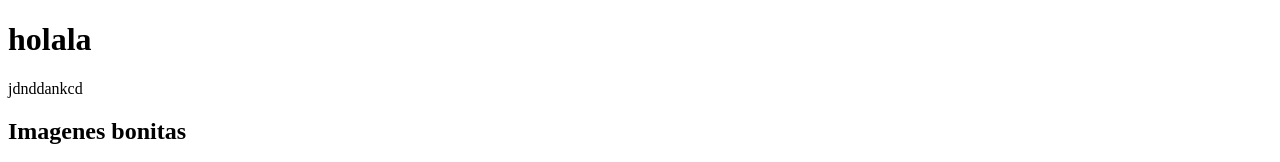
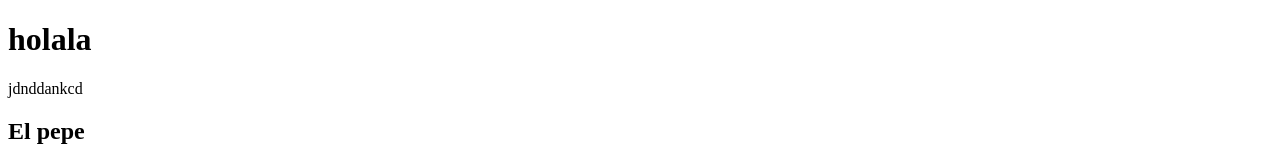
Before and after one commit to lufz88/prueba-carrousel, a plain HTML site: page index.html in a window 1280 px wide. Shown: the top 162 px of the page. Drawn offline with nearby package versions, Linux system fonts and the light colour scheme.

Commit message:
Update index.html

```diff
--- a/index.html
+++ b/index.html
@@ -21,7 +21,7 @@
   <main>
     <section>
       <h2>
-        Imagenes bonitas
+        El pepe
       </h2>
 
       <div class="carousel">
```
